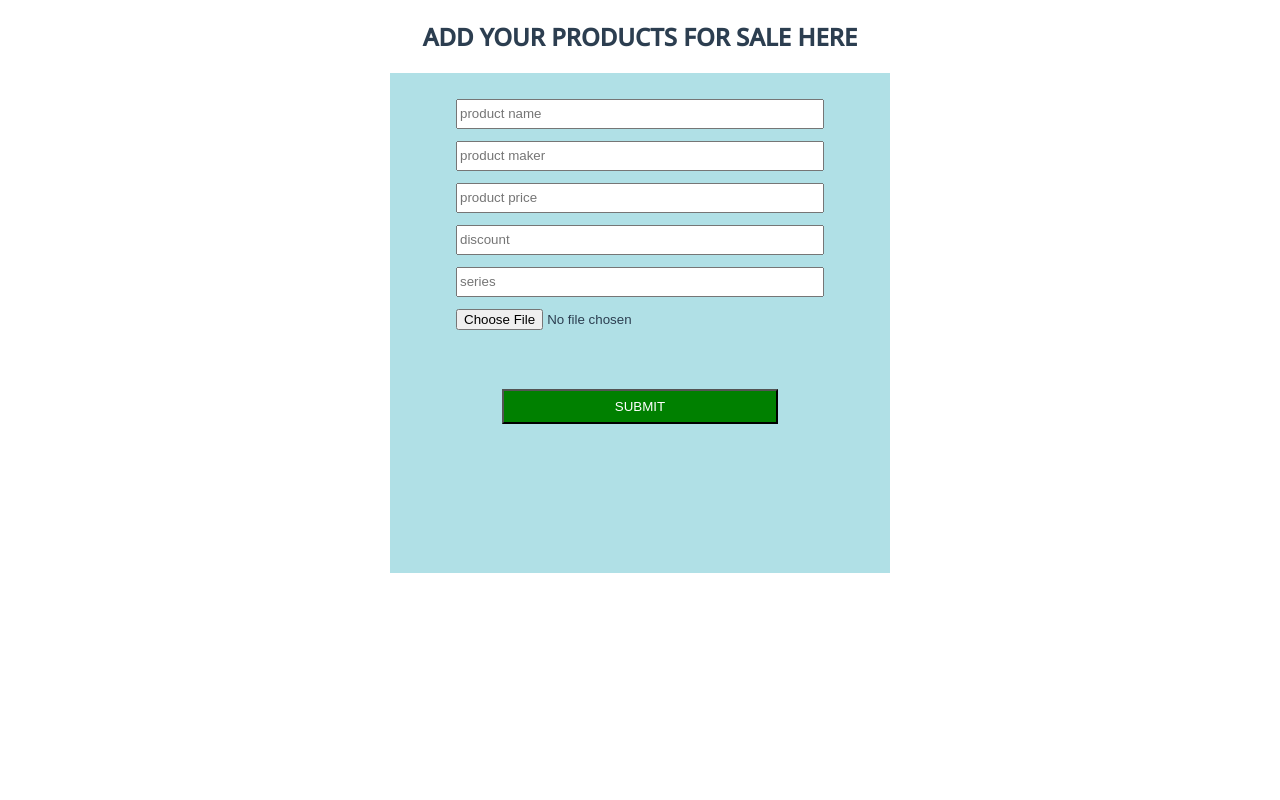
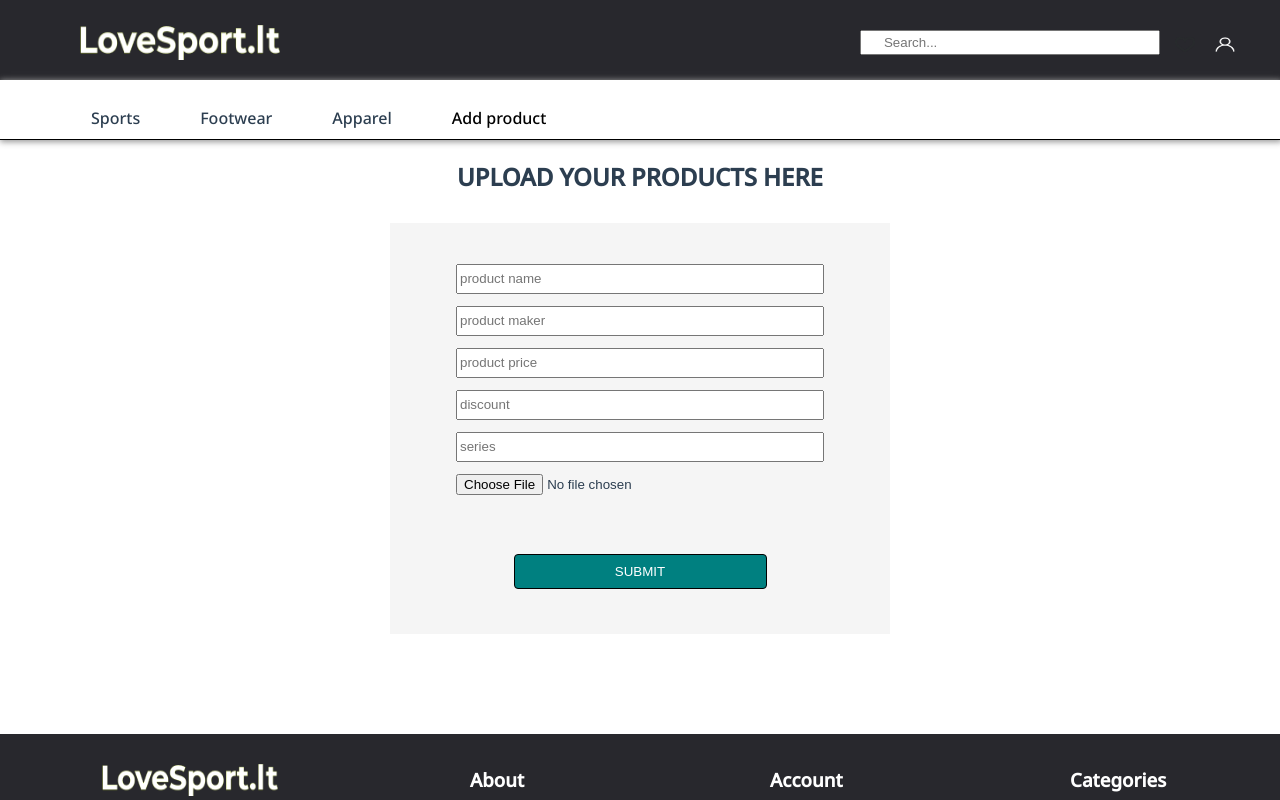
Before and after one commit to olatunji-20/sports, a Vue app: page /add-product in a window 1280 px wide. Shown: the top 800 px of the page. Built offline with nearby package versions, Linux system fonts and the light colour scheme.

Commit message:
finalized product upload to mongoose

```diff
--- a/src/components/Navbar.vue
+++ b/src/components/Navbar.vue
@@ -36,7 +36,7 @@
                         </div>
                     </transition>
                     <li>Apparel</li>
-                    <li><router-link to="/add-product"> Special deals</router-link></li>
+                    <li><router-link to="/add-product" class="add"> Add product</router-link></li>
                 </ul>
             </div>
         </div>
@@ -199,7 +199,10 @@ section {
     display: inline-block;
     padding: 0.6rem 1.875rem;
 }
-
+.add {
+    color: black;
+    text-decoration: none;
+}
 @media screen and (max-width: 750px) {
     .under li {
         font-size: 14px;
--- a/src/store/products/action.js
+++ b/src/store/products/action.js
@@ -1,6 +1,7 @@
 import axios from "axios"
 
-export async function getProducts( {commit} ) {
+
+export async function getProducts({ commit }) {
     let url = "http://localhost:5000/all-products"
     // let url = "https://my-json-server.typicode.com/olatunji-20/lovesports/sales-product"
     // let url = "http://localhost:5000/sales-product"
@@ -9,13 +10,14 @@ export async function getProducts( {commit} ) {
             let result = response.data;
             commit("setProducts1", result)
             console.log(result)
-        }catch(err) {
+        } catch (err) {
             console.log(err)
         }
     })
 }
 
-export async function getProducts2( {commit} ) {
+
+export async function getProducts2({ commit }) {
     let url = "http://localhost:5000/all-products"
     // let url = "https://my-json-server.typicode.com/olatunji-20/lovesports/latest-products"
     // let url = "http://localhost:5000/latest-products"
@@ -26,9 +28,8 @@ export async function getProducts2( {commit} ) {
 }
 
 
-
-export async function getProduct({commit}, id) {
-    let url =  `http://localhost:5000/one-product/${id}`
+export async function getProduct({ commit }, id) {
+    let url = `http://localhost:5000/one-product/${id}`
     // let url = `https://my-json-server.typicode.com/olatunji-20/lovesports/sales-product/${id}`
     // let url = `http://localhost:5000/sales-product/${id}`
     await axios.get(url).then((response) => {
@@ -39,9 +40,9 @@ export async function getProduct({commit}, id) {
 }
 
 
-
-export async function getProduct2({commit}, id) {
-    let url = `https://my-json-server.typicode.com/olatunji-20/lovesports/latest-products/${id}`
+export async function getProduct2({ commit }, id) {
+    let url = `http://localhost:5000/one-product/${id}`
+    // let url = `https://my-json-server.typicode.com/olatunji-20/lovesports/latest-products/${id}`
     // let url = `http://localhost:5000/latest-products/${id}`
     await axios.get(url).then((response) => {
         let result = response.data
@@ -50,10 +51,7 @@ export async function getProduct2({commit}, id) {
 }
 
 
-
-
-
-export async function uploadProduct({}, productDetails) {
+export async function uploadProduct({ }, productDetails) {
     console.log(productDetails)
 
     const formData = new FormData();
@@ -74,10 +72,6 @@ export async function uploadProduct({}, productDetails) {
 }
 
 
-
-
-
-
 export function addToCart({ commit, getters }, payload) {
     let cart = getters.cart
     let data = payload.product
@@ -89,23 +83,23 @@ export function addToCart({ commit, getters }, payload) {
     console.log(cart)
 }
 
+
 export function removeItem({ commit, getters }, id) {
     console.log("drrr", id)
 
-    if(confirm("Do you want to remove this item from your cart?")) {
+    if (confirm("Do you want to remove this item from your cart?")) {
         let cart = []
-        for(let i = 0; i < getters.cart.length; i++) {
+        for (let i = 0; i < getters.cart.length; i++) {
             let prod = getters.cart[i]
             try {
-                if(prod.id !== id) {
+                if (prod.id !== id) {
                     cart.push(prod)
                 }
-            }catch(error) {
+            } catch (error) {
                 console.log(error)
             }
         }
-        commit("setCart", cart)
-
+        commit("setCart", cart);
     }
     return false
 }
--- a/src/views/Product.vue
+++ b/src/views/Product.vue
@@ -1,13 +1,37 @@
 <template>
   <section>
-    <h2>ADD YOUR PRODUCTS FOR SALE HERE</h2>
+    <Navbar />
+    <h2>UPLOAD YOUR PRODUCTS HERE</h2>
     <div class="main">
-      <form @submit.prevent="uploadProduct(productDetails)" enctype="multipart/form-data">
-        <input type="text" placeholder="product name" v-model="productDetails.productName" /><br />
-        <input type="text" placeholder="product maker" v-model="productDetails.maker" /><br />
-        <input type="number" placeholder="product price" v-model="productDetails.productPrice" /><br />
-        <input type="number" placeholder="discount" v-model="productDetails.discount" /><br />
-        <input type="text" placeholder="series" v-model="productDetails.series" /><br />
+      <form
+        @submit.prevent="uploadProduct(productDetails)"
+        enctype="multipart/form-data"
+      >
+        <input
+          type="text"
+          placeholder="product name"
+          v-model="productDetails.productName"
+        /><br />
+        <input
+          type="text"
+          placeholder="product maker"
+          v-model="productDetails.maker"
+        /><br />
+        <input
+          type="number"
+          placeholder="product price"
+          v-model="productDetails.productPrice"
+        /><br />
+        <input
+          type="number"
+          placeholder="discount"
+          v-model="productDetails.discount"
+        /><br />
+        <input
+          type="text"
+          placeholder="series"
+          v-model="productDetails.series"
+        /><br />
         <input
           type="file"
           name="img"
@@ -18,12 +42,14 @@
         <button>SUBMIT</button>
       </form>
     </div>
+    <Footbar />
   </section>
 </template>
 
 <script>
-import Productupload from '../components/Product-upload';
-import { mapActions } from 'vuex';
+import Navbar from "../components/Navbar"
+import Footbar from "../components/Footbar"
+import { mapActions } from "vuex";
 
 export default {
   name: "Product",
@@ -36,29 +62,31 @@ export default {
         discount: "",
         series: "",
         selectedImage: "",
-      }
+      },
     };
   },
   components: {
-    Productupload
+    Navbar,
+    Footbar
   },
   methods: {
     ...mapActions("products", ["uploadProduct"]),
     fileSelected() {
       const pic = this.$refs.picture.files[0];
       this.productDetails.selectedImage = pic;
-    }
-}
-}
+    },
+  },
+};
 </script>
 
 <style scoped>
 .main {
   width: 500px;
-    height: 500px;
-    padding: 20px;
-    background: powderblue;
-    margin: 0px auto;
+  height: auto;
+  padding: 35px 20px 45px;
+  background: whitesmoke;
+  margin: 30px auto 100px;
+
 }
 input {
   width: 80%;
@@ -66,9 +94,11 @@ input {
   margin: 6px auto;
 }
 button {
-    width: 60%;
+  width: 55%;
   height: 35px;
-    background: green;
+  background: teal;
   color: white;
+  border: 1px solid black;
+  border-radius: 4px;
 }
 </style>
```
Also changed, not shown: 1 other file (tests, documents, lock files or other folders). Lines whose indentation alone changed are shown as unchanged.
